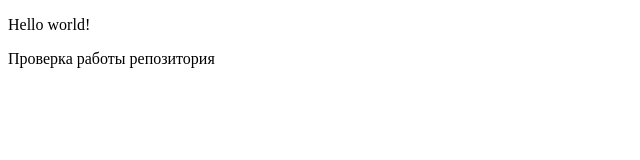
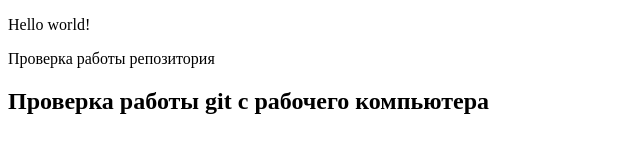
Before and after one commit to DimaDiner/test-pogect-1, a plain HTML site: page index.html in a window 1280 px wide. Shown: the whole page, without its empty margins (0-640 px from the left). Drawn offline with Linux system fonts and the light colour scheme.

Commit message:
первый коммит с рабочего пк

```diff
--- a/index.html
+++ b/index.html
@@ -9,6 +9,7 @@
 <body>
     <p>Hello world!</p>
     <p>Проверка работы репозитория</p>
+    <h2>Проверка работы git с рабочего компьютера</h2>
 
 
     <script src = "js/script.js"></script>
```
